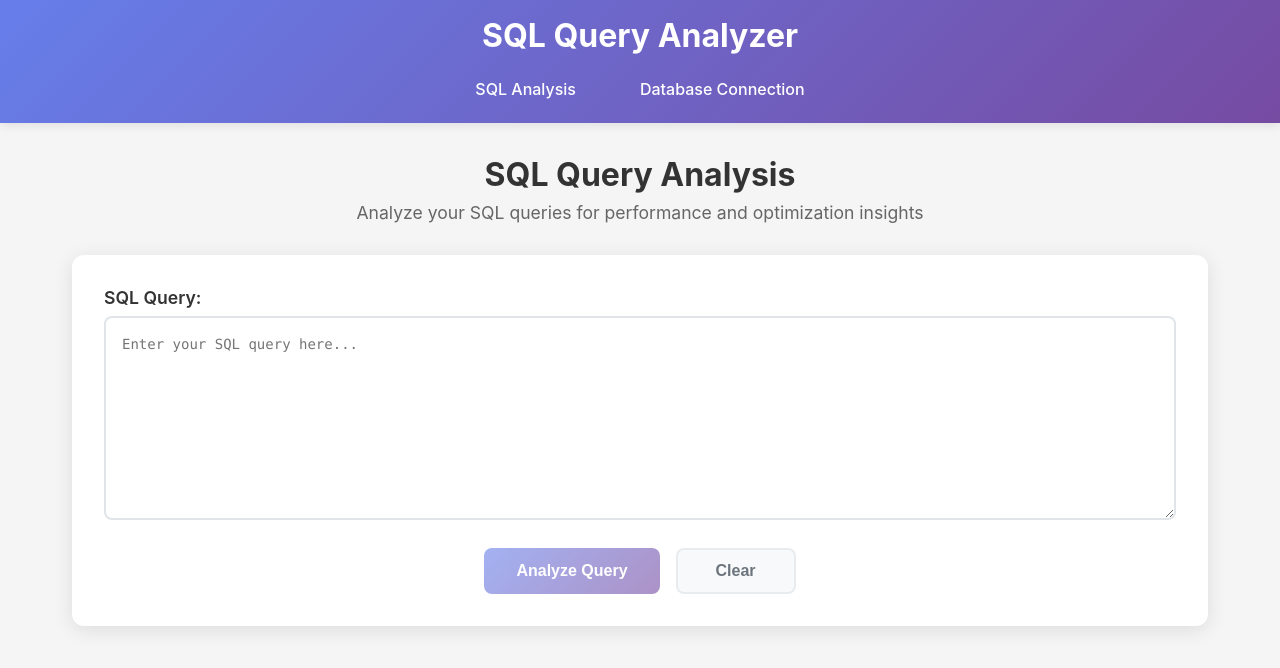
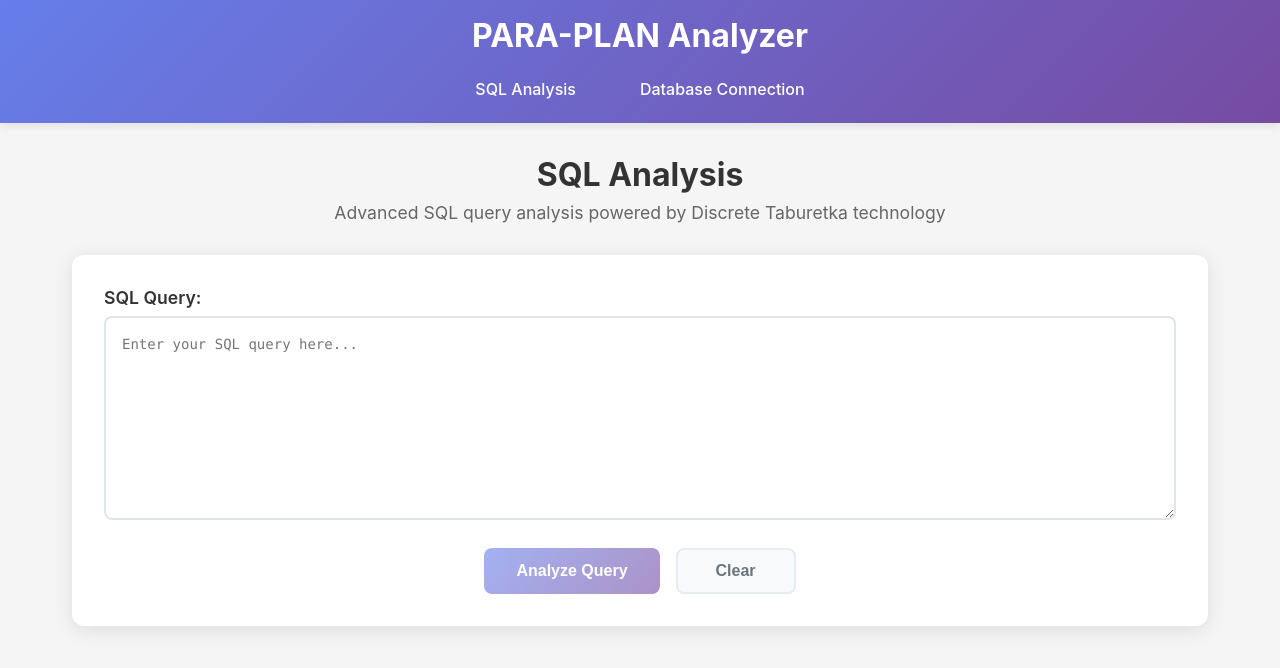
Before and after one commit to arptra/PARA-PLAN, a React (Vite) app in the folder frontend/: page / in a window 1280 px wide. Shown: the top 668 px of the page. Built offline with nearby package versions, Linux system fonts and the light colour scheme.

Commit message:
feat: change naming

```diff
--- a/frontend/src/App.tsx
+++ b/frontend/src/App.tsx
@@ -8,7 +8,7 @@ function App() {
   return (
     <div className={styles.app}>
       <header className={styles.header}>
-        <h1 className={styles.title}>SQL Query Analyzer</h1>
+        <h1 className={styles.title}>PARA-PLAN Analyzer</h1>
         <nav className={styles.nav}>
           <Link to="/" className={styles.navLink}>SQL Analysis</Link>
           <Link to="/database" className={styles.navLink}>Database Connection</Link>
--- a/frontend/src/pages/DatabaseConnection/DatabaseConnection.tsx
+++ b/frontend/src/pages/DatabaseConnection/DatabaseConnection.tsx
@@ -106,7 +106,7 @@ const DatabaseConnection: React.FC = () => {
     <div className={styles.container}>
       <div className={styles.header}>
         <h2>Database Connection</h2>
-        <p>Connect to your database and execute SQL queries</p>
+        <p>Connect to your database and execute SQL queries with Discrete Taburetka technology</p>
       </div>
 
       {!isConnected ? (
@@ -271,7 +271,7 @@ const DatabaseConnection: React.FC = () => {
 
           {queryResult && (
             <div className={styles.resultSection}>
-              <h3>Query Results</h3>
+              <h3>Discrete PARA-PLAN Taburetka Query Results</h3>
 
               <div className={styles.resultInfo}>
                 <span>Rows: {queryResult.rowCount}</span>
--- a/frontend/src/pages/SqlAnalyzer/SqlAnalyzer.tsx
+++ b/frontend/src/pages/SqlAnalyzer/SqlAnalyzer.tsx
@@ -61,8 +61,8 @@ const SqlAnalyzer: React.FC = () => {
   return (
     <div className={styles.container}>
       <div className={styles.header}>
-        <h2>SQL Query Analysis</h2>
-        <p>Analyze your SQL queries for performance and optimization insights</p>
+        <h2>SQL Analysis</h2>
+        <p>Advanced SQL query analysis powered by Discrete Taburetka technology</p>
       </div>
 
       <div className={styles.inputSection}>
@@ -105,7 +105,7 @@ const SqlAnalyzer: React.FC = () => {
 
       {result && (
         <div className={styles.resultSection}>
-          <h3>Analysis Results</h3>
+          <h3>Discrete PARA-PLAN Taburetka Analysis Results</h3>
 
           <div className={styles.resultGrid}>
             <div className={styles.resultCard}>
```
Also changed, not shown: 1 other file (tests, documents, lock files or other folders).
